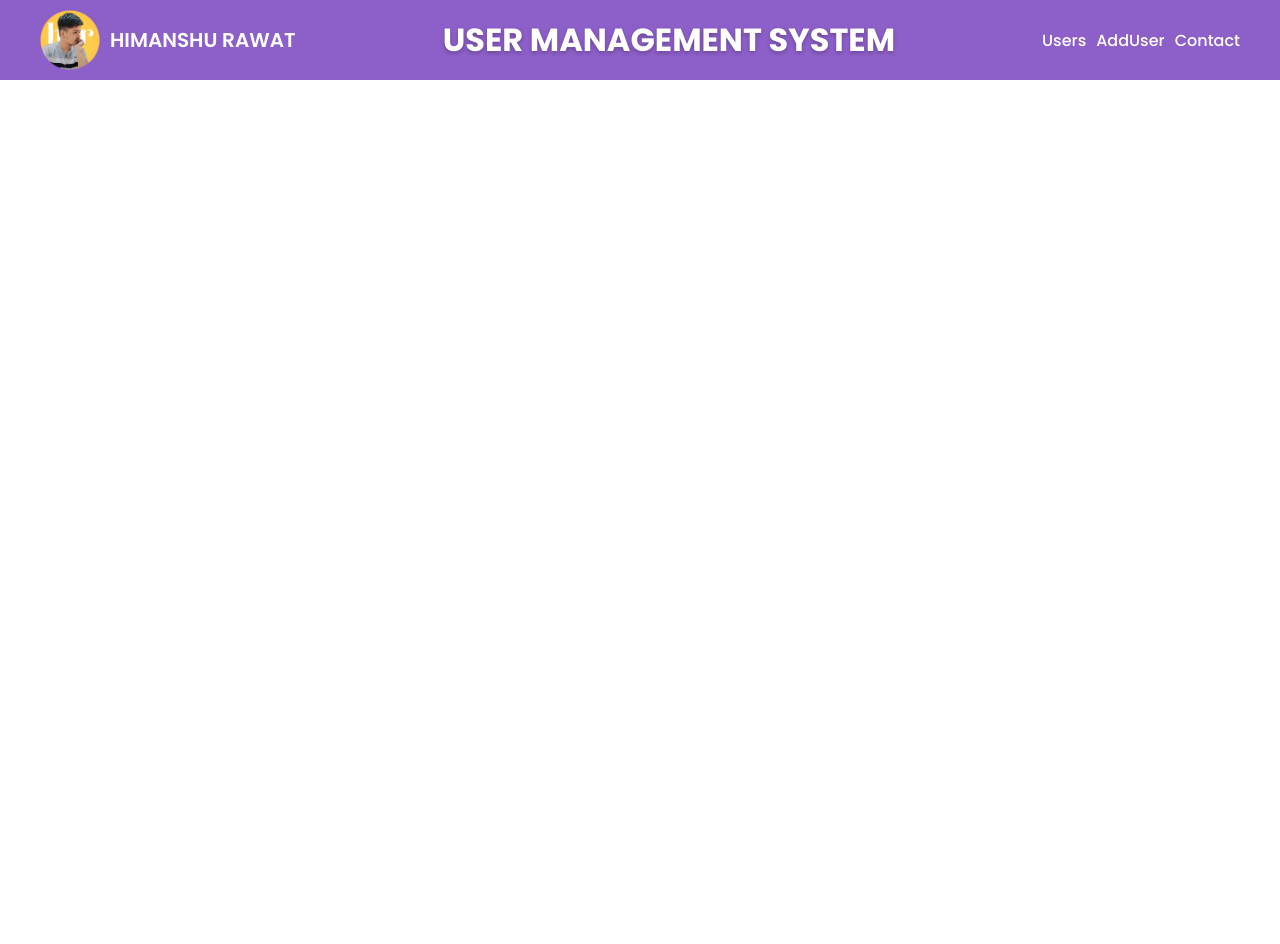
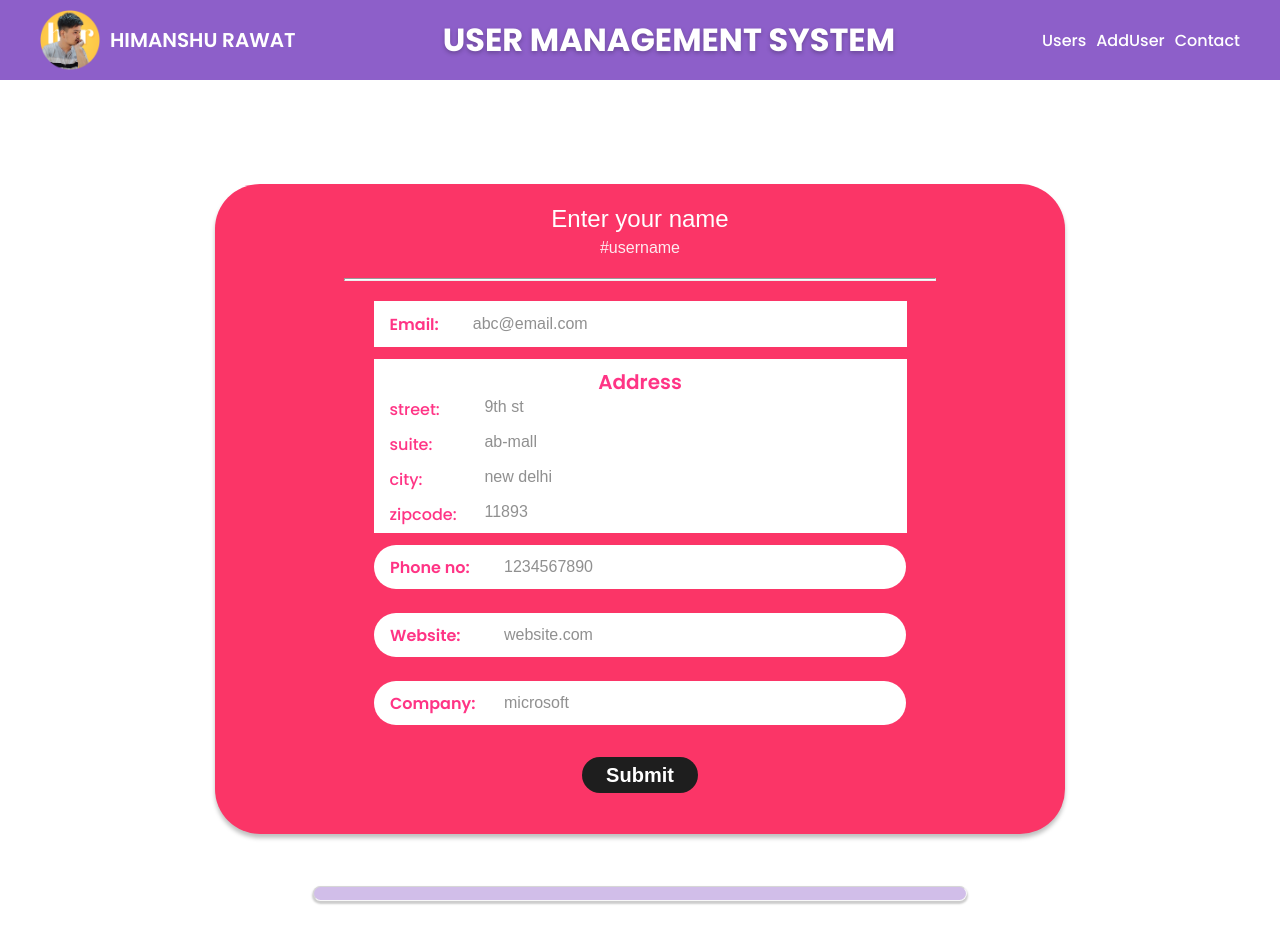
Before and after one commit to Himanshu90k/User_Management_Application, a React (Vite) app: page /create-user in a window 1280 px wide. Shown: the top 944 px of the page. Before the commit the page ends 800 px from the top, so only its background shows below. Built offline with nearby package versions, Linux system fonts and the light colour scheme.

Commit message:
create form for user creation and updation

```diff
--- a/src/index.css
+++ b/src/index.css
@@ -233,7 +233,20 @@ p {
   margin-bottom: 0;
 }
 
-p.username {
+/* style for the form input */
+input.title-name {
+  width: auto;
+  height: auto;
+  text-align: center;
+  background-color: #FB3567;
+  margin-top: 1.25rem;
+}
+
+input.title-name::placeholder {
+  color: #FFF;
+}
+
+.user-container .username {
   color: #FFF;
   font-size: 1rem;
   font-weight: 500;
@@ -241,6 +254,19 @@ p.username {
   width: auto;
   margin: 0;
 }
+
+/* style for the form input */
+.user-container input.username {
+  height: auto;
+  text-align: center;
+  background-color: #FB3567;
+  margin-top: 0.25rem;
+}
+
+.user-container input.username::placeholder {
+  color: #FFF;
+}
+
 
 .line {
   background: #FFF;
@@ -257,14 +283,14 @@ p.username {
   align-items: center;
 }
 
-h2.email-label {
+.email-container .email-label {
   color: #FF3485;
   font-size: 1rem;
   font-weight: 600;
   margin: 0rem 1rem;
 }
 
-p.email {
+.email-container .email {
   color: #FF3485;
   font-size: 1rem;
   font-weight: 400;
@@ -297,7 +323,7 @@ p.email {
   width: 100%;
 }
 
-.address-boxes h3 {
+.address-boxes .label {
   color: #FF3485;
   font-size: 1rem;
   font-weight: 500;
@@ -305,7 +331,7 @@ p.email {
   width: 6.5rem;
 }
 
-.address-boxes p {
+.address-boxes .value {
   color: #FF3485;
   font-size: 1rem;
   font-weight: 400;
@@ -317,6 +343,7 @@ p.email {
   display: flex;
   gap: 0.625rem;
   margin-left: 1rem;
+  width: 90%;
 }
 
 .contacts-container {
@@ -334,9 +361,10 @@ p.email {
   margin-left: 1rem;
   width: 100%;
   align-items: center;
+  height: 100%;
 }
 
-.contact h3 {
+.contact .contact-label {
   color: #FF3485;
   font-size: 1rem;
   font-weight: 600;
@@ -344,12 +372,19 @@ p.email {
   width: 5rem;
 }
 
-.contact p {
+.contact .contact-value {
   color: #FF3485;
   font-size: 1rem;
   font-weight: 400;
   opacity: 0.8;
-  width: auto;
+  width: 70%;
+}
+
+/* reduce the input box width for smaller screens */
+@media (max-width: 658px) {
+  .contact .contact-value {
+    width: 50%;
+  }
 }
 
 .buttons-container {
@@ -379,12 +414,14 @@ p.email {
   margin-bottom: 4rem;
 }
 
+/* reduce the width of the containers and componenets for smaller screens */
 @media (max-width: 658px) {
   .email-container, .address-container, .contacts-container, .end-line, .line {
     width: 20rem;
   }
 }
 
+/* reduce the font size of the inputs for smaller screens */
 @media (max-width: 658px) {
   p.email, .address-boxes p, .contact p {
     font-size: 0.75rem;
@@ -402,3 +439,14 @@ p.email {
     width: 25rem;
   }
 }
+
+/* style the input fields */
+input {
+  width: 100%;
+  height: 70%;
+  border: none;
+}
+
+.address-boxes .address input {
+  border: none;
+}
--- a/src/pages/CreateUserPage.tsx
+++ b/src/pages/CreateUserPage.tsx
@@ -1,7 +1,148 @@
+import { useNavigate } from "react-router-dom";
+
+
 const CreateUserPage = () => {
+
+    const navigate = useNavigate();
+    const onSubmitClick = () => {
+
+        navigate('/');
+    };
+
     return (
-        <>
-        </>
+        <form>
+            <div className="user-box">
+                <div className="user-container">
+
+                    {/* Name and Username */}
+                    <input
+                        type="text"
+                        name="name"
+                        placeholder="Enter your name"
+                        className="title-name"
+                    />
+                    <input
+                        type="text"
+                        name="username"
+                        placeholder="#username"
+                        className="username"
+                    />
+                    <hr className="line" />
+
+                    {/* Email */}
+                    <div className="email-container">
+                        <label htmlFor="email" className="email-label">Email:</label>
+                        <input
+                            type="text"
+                            id="email"
+                            name="email"
+                            className="email"
+                            placeholder="abc@email.com"
+                            required
+                        />
+                    </div>
+
+                    {/* Address */}
+                    <div className="address-container">
+                        <h2>Address</h2>
+                        <div className="address-boxes">
+                            <div className="address">
+                                <label htmlFor="street" className="label">street:</label>
+                                <input
+                                    type="text"
+                                    id="street"
+                                    name="street"
+                                    placeholder="9th st"
+                                    className="value"
+                                />
+                            </div>
+                            <div className="address">
+                                <label htmlFor="suite" className="label">suite:</label>
+                                <input
+                                    type="text"
+                                    id="suite"
+                                    name="suite"
+                                    placeholder="ab-mall"
+                                    className="value"
+                                />
+                            </div>
+                            <div className="address">
+                                <label htmlFor="city" className="label">city:</label>
+                                <input
+                                    type="text"
+                                    id="city"
+                                    name="city"
+                                    placeholder="new delhi"
+                                    className="value"
+                                />
+                            </div>
+                            <div className="address">
+                                <label htmlFor="zipcode" className="label">zipcode:</label>
+                                <input
+                                    type="text"
+                                    id="zipcode"
+                                    name="zipcode"
+                                    placeholder="11893"
+                                    className="value"
+                                />
+                            </div>
+                        </div>
+                    </div>
+
+                    {/* Phone no */}
+                    <div className="contacts-container">
+                        <div className="contact">
+                            <label htmlFor="phone" className="contact-label">Phone no:</label>
+                            <input
+                                type="text"
+                                id="phone"
+                                name="phone"
+                                placeholder="1234567890"
+                                className="contact-value"
+                            />
+                        </div>
+                    </div>
+
+                    {/* Website */}
+                    <div className="contacts-container">
+                        <div className="contact">
+                            <label htmlFor="website" className="contact-label">Website:</label>
+                            <input
+                                type="text"
+                                id="website"
+                                name="website"
+                                placeholder="website.com"
+                                className="contact-value"
+                            />
+                        </div>
+                    </div>
+
+                    {/* Company */}
+                    <div className="contacts-container">
+                        <div className="contact">
+                            <label htmlFor="company" className="contact-label">Company:</label>
+                            <input
+                                type="text"
+                                id="company"
+                                name="company"
+                                placeholder="microsoft"
+                                className="contact-value"
+                            />
+                        </div>
+                    </div>
+
+                    {/* Submit button */}
+                    <div className="buttons-container">
+                        <button onClick={ () => onSubmitClick() }>
+                            Submit
+                        </button>
+                    </div>
+                </div>
+            </div>
+
+            {/* end line */}
+            <hr className='end-line' />
+        </form>
     )
 };
 
--- a/src/pages/SingleUserPage.tsx
+++ b/src/pages/SingleUserPage.tsx
@@ -70,20 +70,20 @@ const SingleUserPage: React.FC<SingleUserPageProps> = ( { deleteUser }) => {
                         <h2>Address</h2>
                         <div className="address-boxes">
                             <div className="address">
-                                <h3>street:</h3>
-                                <p>{user.address.street}</p>
+                                <h3 className="label">street:</h3>
+                                <p className="value">{user.address.street}</p>
                             </div>
                             <div className="address">
-                                <h3>suite:</h3>
-                                <p>{user.address.suite}</p>
+                                <h3 className="label">suite:</h3>
+                                <p className="value">{user.address.suite}</p>
                             </div>
                             <div className="address">
-                                <h3>city:</h3>
-                                <p>{user.address.city}</p>
+                                <h3 className="label">city:</h3>
+                                <p className="value">{user.address.city}</p>
                             </div>
                             <div className="address">
-                                <h3>zipcode:</h3>
-                                <p>{user.address.zipcode}</p>
+                                <h3 className="label">zipcode:</h3>
+                                <p className="value">{user.address.zipcode}</p>
                             </div>
                         </div>
                     </div>
@@ -91,24 +91,24 @@ const SingleUserPage: React.FC<SingleUserPageProps> = ( { deleteUser }) => {
                     {/* Phone no */}
                     <div className="contacts-container">
                         <div className="contact">
-                            <h3>Phone no:</h3>
-                            <p>{user.phone}</p>
+                            <h3 className="contact-label">Phone no:</h3>
+                            <p className="contact-value">{user.phone}</p>
                         </div>
                     </div>
 
                     {/* Website */}
                     <div className="contacts-container">
                         <div className="contact">
-                            <h3>Website:</h3>
-                            <p>{user.website}</p>
+                            <h3 className="contact-label">Website:</h3>
+                            <p className="contact-value">{user.website}</p>
                         </div>
                     </div>
 
                     {/* Company */}
                     <div className="contacts-container">
                         <div className="contact">
-                            <h3>Company:</h3>
-                            <p>{user.company.name}</p>
+                            <h3 className="contact-label">Company:</h3>
+                            <p className="contact-value">{user.company.name}</p>
                         </div>
                     </div>
 
```
